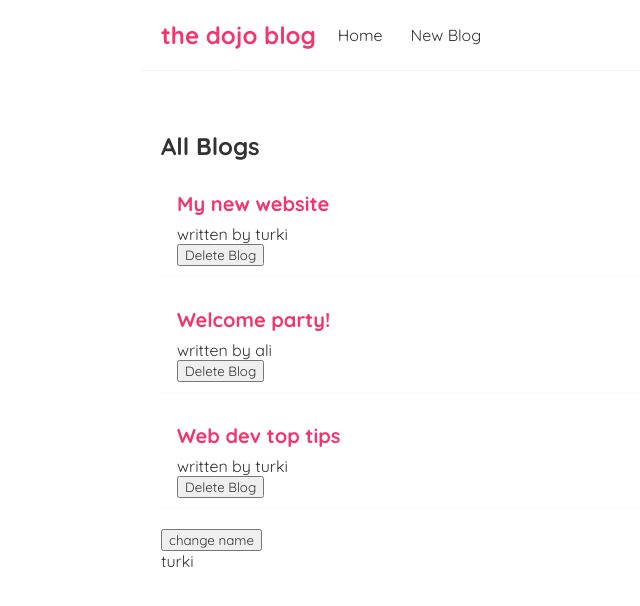
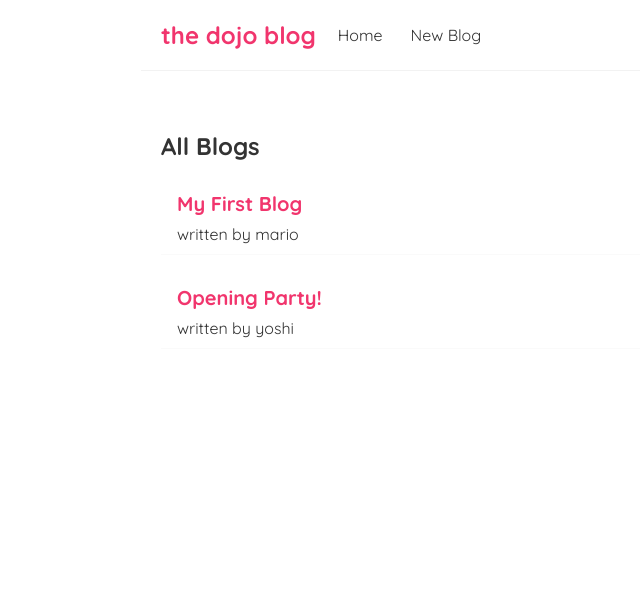
Before and after one commit to TurkiOmar77/course-react, a React (Create React App) app: page / in a window 1280 px wide. Shown: the top 606 px of the page, without its empty margins (179-819 px from the left). Built offline with nearby package versions, Linux system fonts and the light colour scheme; data requests are answered from the project's data file.

Commit message:
cours 17

```diff
--- a/src/BlogsList.js
+++ b/src/BlogsList.js
@@ -1,4 +1,4 @@
-const BlogsList = ({blogs,title , handleDelete}) => {
+const BlogsList = ({blogs,title }) => {
 
     // const blogs = props.blogs;
     // const title = props.title;
@@ -9,7 +9,6 @@ const BlogsList = ({blogs,title , handleDelete}) => {
               <div className="blog-preview" key={blog.id}>
                 <h2>{blog.title}</h2>
                 <p>written by {blog.author}</p>
-                <button onClick={()=> handleDelete(blog.id)}>Delete Blog</button>
               </div>
             ))}
         </div>
--- a/src/Home.js
+++ b/src/Home.js
@@ -2,27 +2,22 @@ import { useState , useEffect } from "react";
 import BlogsList from "./BlogsList";
 const Home = () => {
 
-    const [blogs,setBlogs] = useState([
-        { title: 'My new website', body: 'lorem ipsum...', author: 'turki', id: 1 },
-        { title: 'Welcome party!', body: 'lorem ipsum...', author: 'ali', id: 2 },
-        { title: 'Web dev top tips', body: 'lorem ipsum...', author: 'turki', id: 3 }
-      ]);
+    const [blogs,setBlogs] = useState(null);
 
-      const [name,setName] = useState("turki")
 
-      const handleDelete = (id)=>{
-        const newBlogs = blogs.filter(blog => blog.id !== id);
-        setBlogs(newBlogs);
-      }
       useEffect(()=>{
-        console.log("useEffect !")
-        console.log(name);
-    },[name]);
+        fetch('http://localhost:8000/blogs')
+        .then(res=>{
+          return res.json()
+        })
+        .then(data => {
+          console.log(data)
+          setBlogs(data)
+        })
+    },[]);
     return (
         <div className="home">
-            <BlogsList blogs={blogs} title='All Blogs' handleDelete={handleDelete} />
-            <button onClick={()=> setName("ali")}>change name </button>
-            <p>{name}</p>
+            {blogs && <BlogsList blogs={blogs} title='All Blogs' />}
 
         </div>
      );
```
